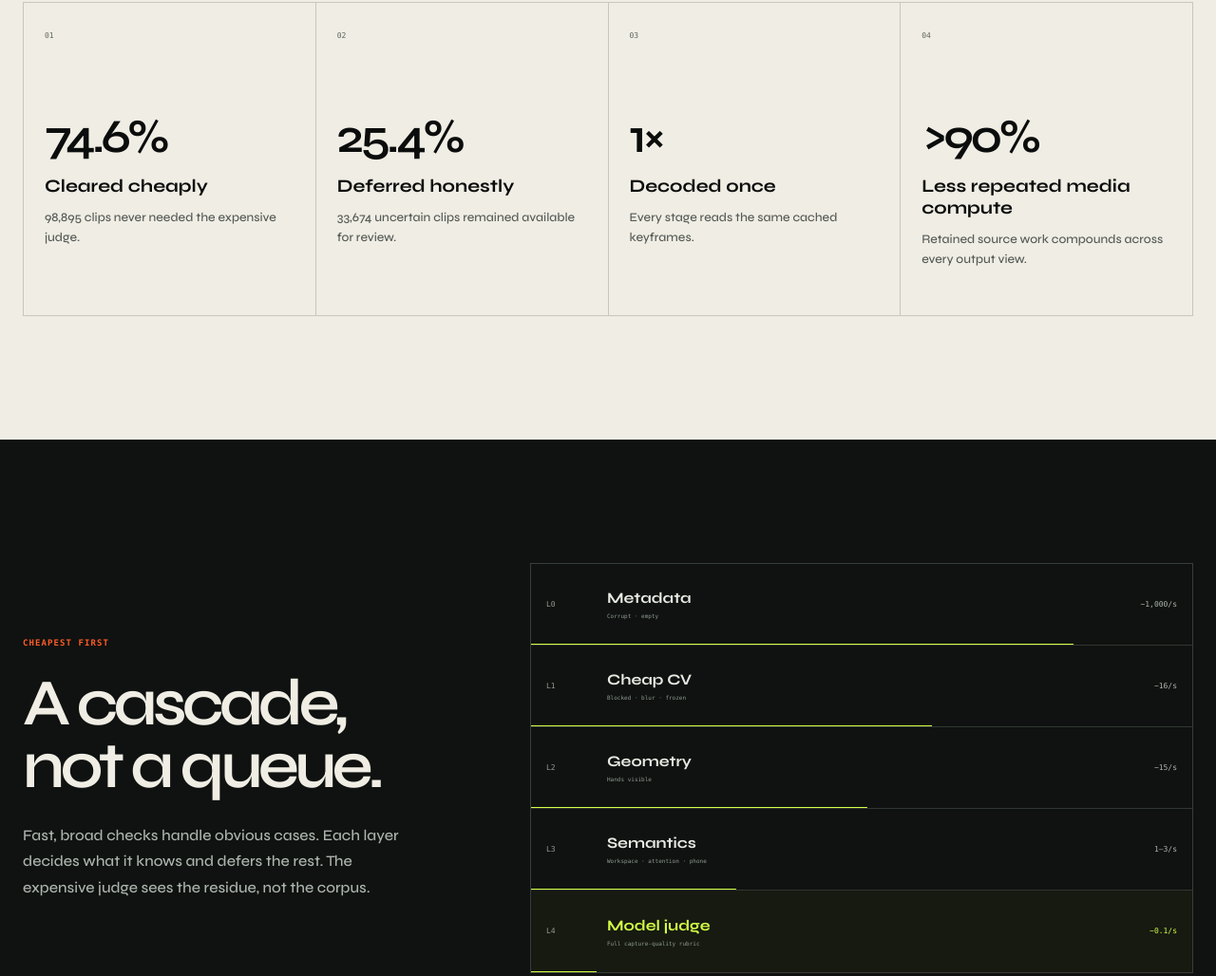
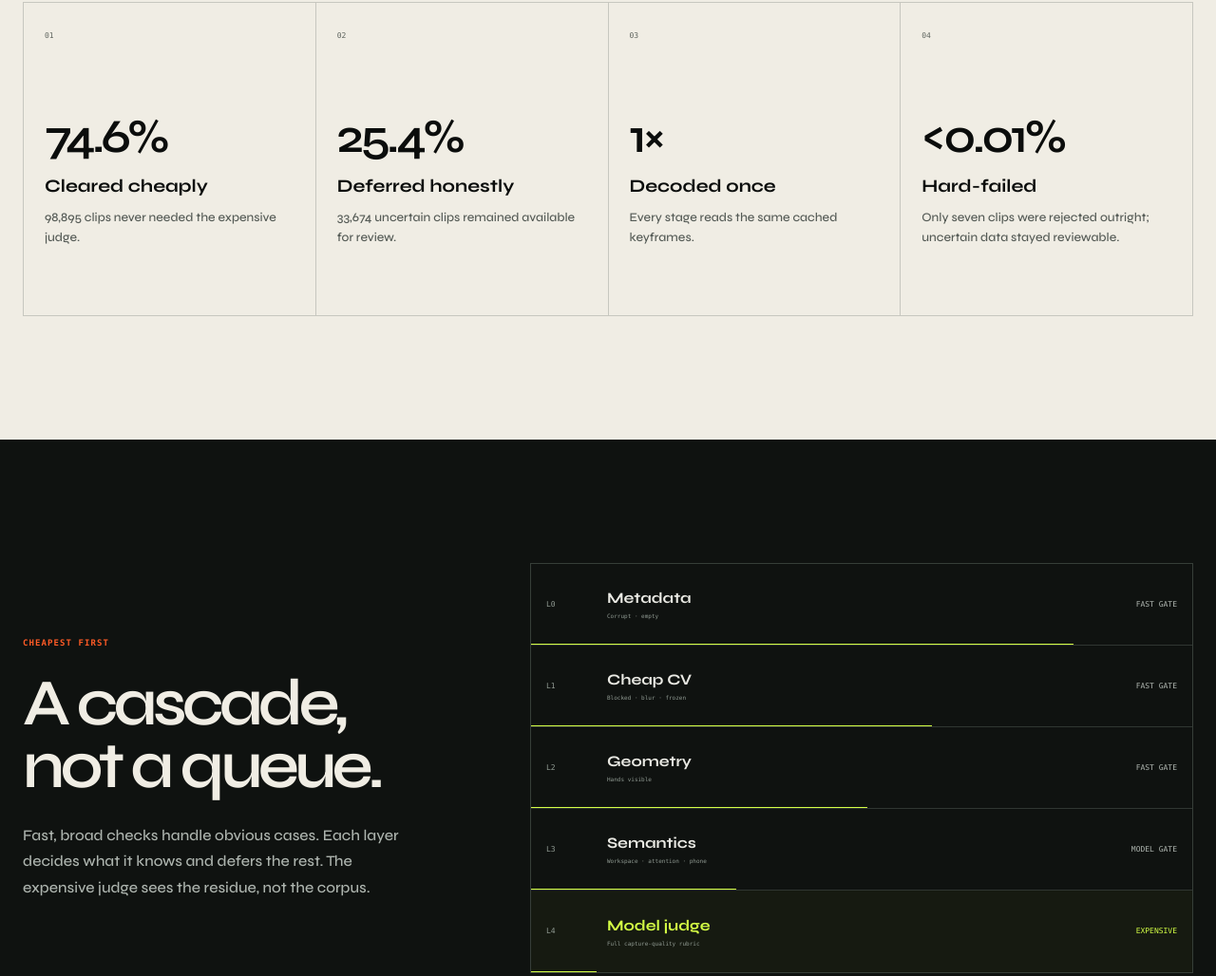
Before and after one commit to publu/ladder, a plain HTML site: page index.html in a window 1280 px wide. Shown: the part 1234-2262 px from the top of the page at 95% size. Drawn offline with Linux system fonts and the light colour scheme.

Commit message:
Align public proof with measured funnel

```diff
--- a/index.html
+++ b/index.html
@@ -52,7 +52,7 @@
             <h1 id="hero-title">Spend compute<br />on the <em>hard clips.</em></h1>
             <p>Ladder decodes each source once, reuses frames and features across every quality stage, and sends only uncertain data to expensive models.</p>
             <div class="hero-actions">
-              <a class="button button-primary" href="https://www.linkedin.com/in/publu/" target="_blank" rel="noopener noreferrer">Benchmark a batch <span>↗</span></a>
+              <a class="button button-primary" href="mailto:pablo@roborun.dev?subject=Benchmark%20a%20robot%20batch">Benchmark a batch <span>↗</span></a>
               <a class="button button-secondary" href="https://github.com/publu/ladder" target="_blank" rel="noopener">Inspect the code <span>↗</span></a>
             </div>
           </div>
@@ -79,7 +79,7 @@
           <article><span>01</span><strong>74.6%</strong><h3>Cleared cheaply</h3><p>98,895 clips never needed the expensive judge.</p></article>
           <article><span>02</span><strong>25.4%</strong><h3>Deferred honestly</h3><p>33,674 uncertain clips remained available for review.</p></article>
           <article><span>03</span><strong>1×</strong><h3>Decoded once</h3><p>Every stage reads the same cached keyframes.</p></article>
-          <article><span>04</span><strong>&gt;90%</strong><h3>Less repeated media compute</h3><p>Retained source work compounds across every output view.</p></article>
+          <article><span>04</span><strong>&lt;0.01%</strong><h3>Hard-failed</h3><p>Only seven clips were rejected outright; uncertain data stayed reviewable.</p></article>
         </div>
       </section>
 
@@ -91,11 +91,11 @@
             <p>Fast, broad checks handle obvious cases. Each layer decides what it knows and defers the rest. The expensive judge sees the residue, not the corpus.</p>
           </div>
           <div class="ladder-stack" role="list" aria-label="Ladder processing stages">
-            <div role="listitem"><span>L0</span><div><h3>Metadata</h3><p>Corrupt · empty</p></div><strong>~1,000/s</strong><i></i></div>
-            <div role="listitem"><span>L1</span><div><h3>Cheap CV</h3><p>Blocked · blur · frozen</p></div><strong>~16/s</strong><i></i></div>
-            <div role="listitem"><span>L2</span><div><h3>Geometry</h3><p>Hands visible</p></div><strong>~15/s</strong><i></i></div>
-            <div role="listitem"><span>L3</span><div><h3>Semantics</h3><p>Workspace · attention · phone</p></div><strong>1–3/s</strong><i></i></div>
-            <div role="listitem" class="judge"><span>L4</span><div><h3>Model judge</h3><p>Full capture-quality rubric</p></div><strong>~0.1/s</strong><i></i></div>
+            <div role="listitem"><span>L0</span><div><h3>Metadata</h3><p>Corrupt · empty</p></div><strong>FAST GATE</strong><i></i></div>
+            <div role="listitem"><span>L1</span><div><h3>Cheap CV</h3><p>Blocked · blur · frozen</p></div><strong>FAST GATE</strong><i></i></div>
+            <div role="listitem"><span>L2</span><div><h3>Geometry</h3><p>Hands visible</p></div><strong>FAST GATE</strong><i></i></div>
+            <div role="listitem"><span>L3</span><div><h3>Semantics</h3><p>Workspace · attention · phone</p></div><strong>MODEL GATE</strong><i></i></div>
+            <div role="listitem" class="judge"><span>L4</span><div><h3>Model judge</h3><p>Full capture-quality rubric</p></div><strong>EXPENSIVE</strong><i></i></div>
           </div>
         </div>
       </section>
@@ -120,7 +120,7 @@
           <p class="section-label">Run the comparison</p>
           <h2 id="closing-title">Bring one batch.</h2>
           <p>Keep your current quality rubric. We will compare accepted yield, defects found, review load, and compute spent on the same source data.</p>
-          <a class="button button-primary" href="https://www.linkedin.com/in/publu/" target="_blank" rel="noopener noreferrer">Benchmark a batch <span>↗</span></a>
+          <a class="button button-primary" href="mailto:pablo@roborun.dev?subject=Benchmark%20a%20robot%20batch">Benchmark a batch <span>↗</span></a>
         </div>
       </section>
     </main>
```
Also changed, not shown: 1 other file.
